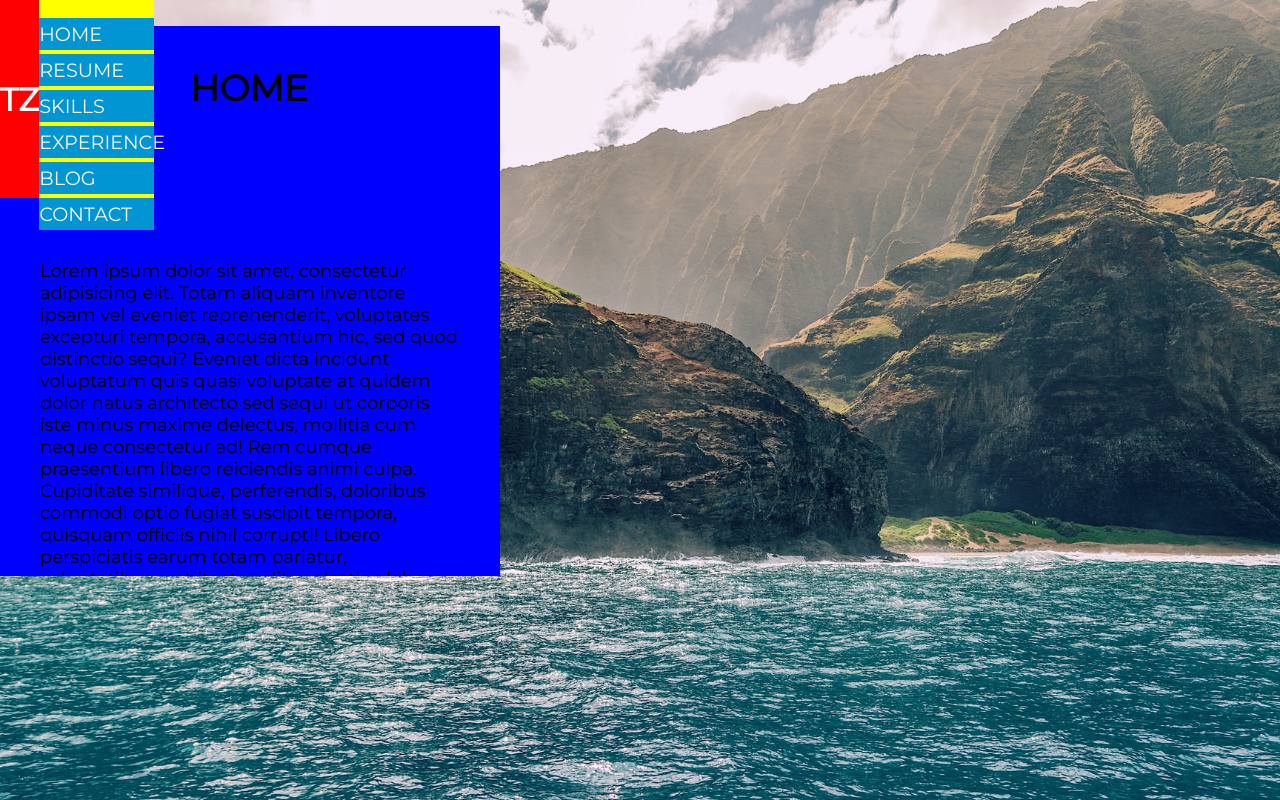
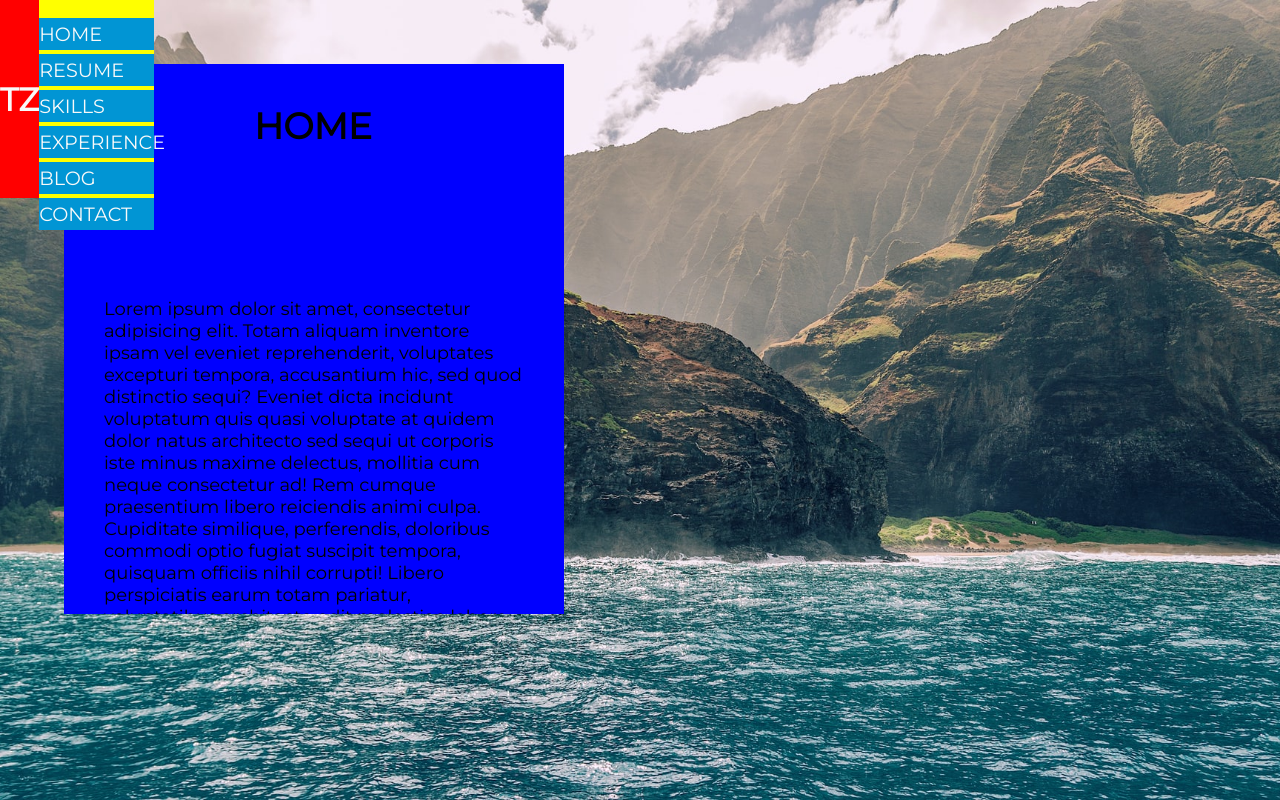
Before and after one commit to tzada8/troy-zada, a React (Create React App) app: page / in a window 1280 px wide. Built offline with nearby package versions, Linux system fonts and the light colour scheme.

Commit message:
added 'home' and 'other' class for card locations

```diff
--- a/src/components/cards/Cards.css
+++ b/src/components/cards/Cards.css
@@ -5,11 +5,17 @@
    width: 40%;
    max-width: 500px;
    min-height: calc(var(--MIN_SCREEN_HEIGHT) - 50px);
-   /* height: 450px; */
    height: 550px;
-   margin: 2% 0;
    overflow-y: auto;
-   /* margin: 10vh 20%; */
+}
+
+/* LOCATION FOR HOME CARD */
+.home {
+   margin: 5% 5%;
+}
+
+/* LOCATION FOR ALL OTHER CARDS */
+.other {
 }
 
 .card-container {
--- a/src/components/cards/blog/Blog.js
+++ b/src/components/cards/blog/Blog.js
@@ -5,7 +5,7 @@ import { BLOG } from "../../Constants";
 
 function Blog() {
    return (
-      <div className="card-box">
+      <div className="card-box other">
          <div className="card-container">
             {/* TITLE OF CARD */}
             <div className="card-title">
--- a/src/components/cards/contact/Contact.js
+++ b/src/components/cards/contact/Contact.js
@@ -5,7 +5,7 @@ import { CONTACT } from "../../Constants";
 
 function Contact() {
    return (
-      <div className="card-box">
+      <div className="card-box other">
          <div className="card-container">
             {/* TITLE OF CARD */}
             <div className="card-title">
--- a/src/components/cards/experience/Experience.js
+++ b/src/components/cards/experience/Experience.js
@@ -5,7 +5,7 @@ import { EXPERIENCE } from "../../Constants";
 
 function Experience() {
    return (
-      <div className="card-box">
+      <div className="card-box other">
          <div className="card-container">
             {/* TITLE OF CARD */}
             <div className="card-title">
--- a/src/components/cards/home/Home.js
+++ b/src/components/cards/home/Home.js
@@ -5,7 +5,7 @@ import { HOME } from "../../Constants";
 
 function Home() {
    return (
-      <div className="card-box">
+      <div className="card-box home">
          <div className="card-container">
             {/* TITLE OF CARD */}
             <div className="card-title">
--- a/src/components/cards/resume/Resume.js
+++ b/src/components/cards/resume/Resume.js
@@ -5,7 +5,7 @@ import { RESUME } from "../../Constants";
 
 function Resume() {
    return (
-      <div className="card-box">
+      <div className="card-box other">
          <div className="card-container">
             {/* TITLE OF CARD */}
             <div className="card-title">
--- a/src/components/cards/skills/Skills.js
+++ b/src/components/cards/skills/Skills.js
@@ -5,7 +5,7 @@ import { SKILLS } from "../../Constants";
 
 function Skills() {
    return (
-      <div className="card-box">
+      <div className="card-box other">
          <div className="card-container">
             {/* TITLE OF CARD */}
             <div className="card-title">
```
